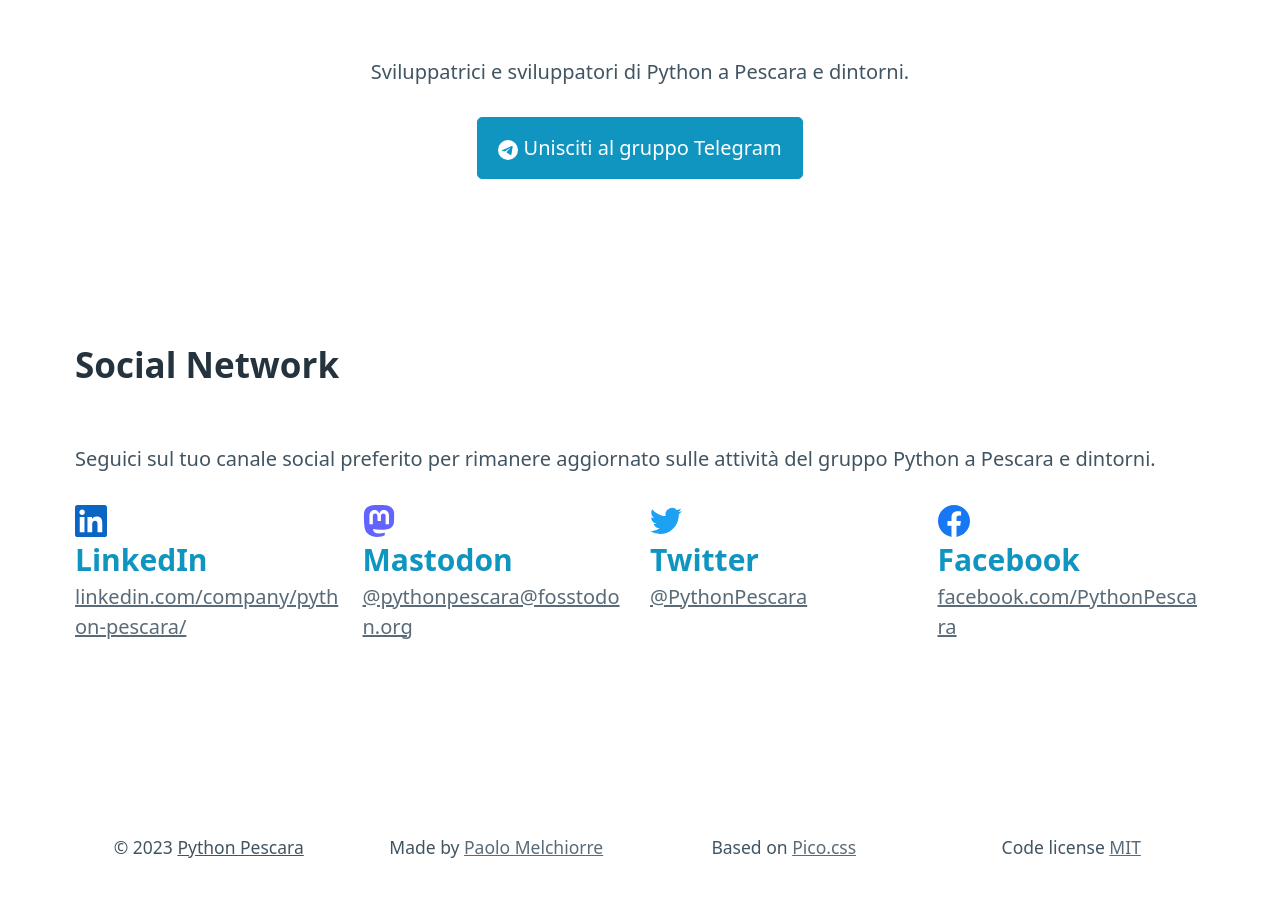
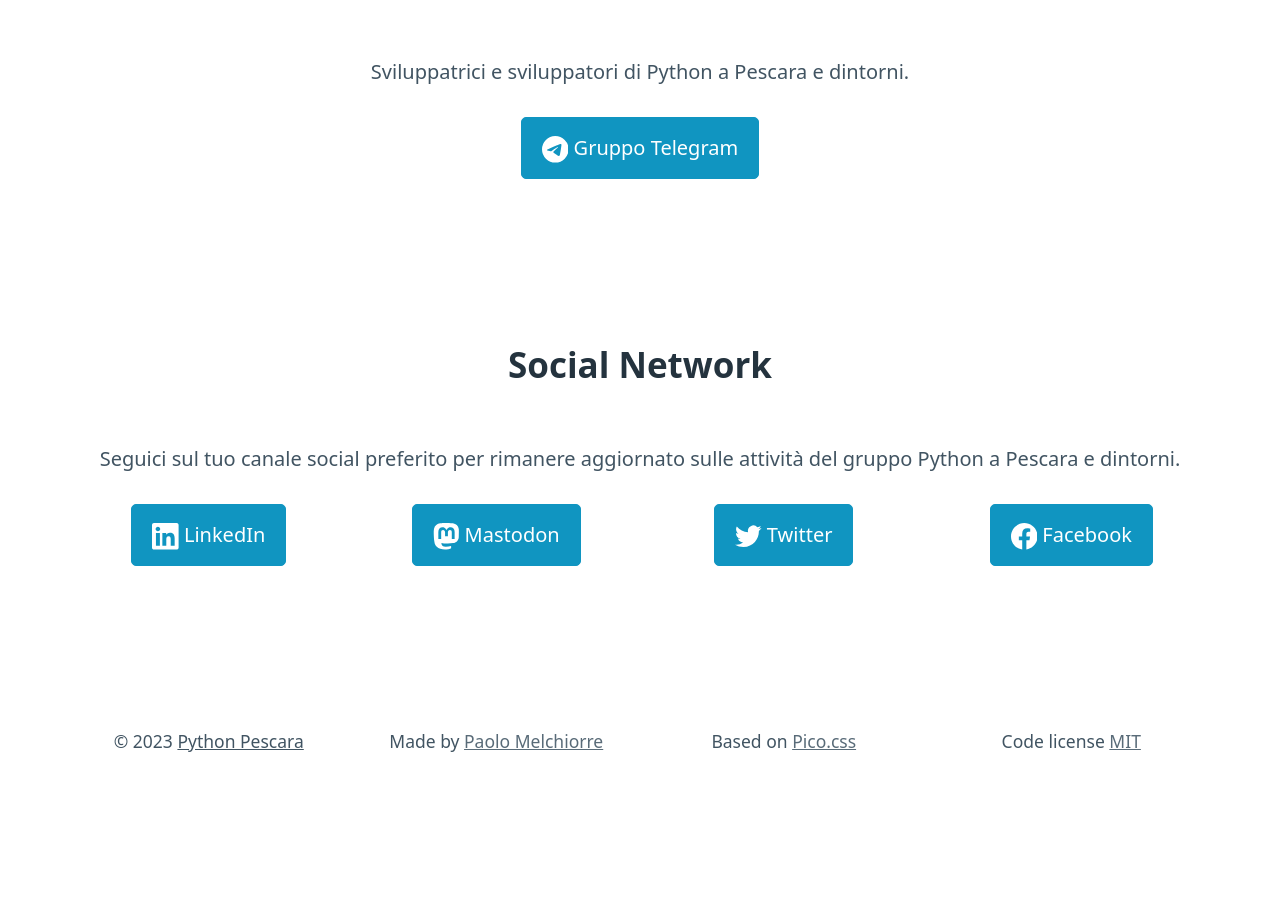
Before and after one commit to PythonPescara/PythonPescara.github.io, a plain HTML site: page index.html in a window 1280 px wide. Shown: the part 495-1392 px from the top of the page. After the commit the page ends 1331 px from the top, so only its background shows below. Drawn offline with nearby package versions, Linux system fonts and the light colour scheme.

Commit message:
Convert social links to button

```diff
--- a/index.html
+++ b/index.html
@@ -35,7 +35,9 @@
   <style>
     @charset "UTF-8";
 
-    header, footer {
+    footer,
+    header,
+    main {
       text-align: center
     }
   </style>
@@ -61,7 +63,7 @@
       <li>
         <a href="https://github.com/PythonPescara/PythonPescara.github.io" class="contrast"
           aria-label="Python Pescara webiste repository"><svg aria-hidden="true" focusable="false" role="img"
-            xmlns="http://www.w3.org/2000/svg" viewbox="0 0 496 512" height="28px">
+            xmlns="http://www.w3.org/2000/svg" viewbox="0 0 496 512" height="1.33em">
             <path fill="currentColor"
               d="M165.9 397.4c0 2-2.3 3.6-5.2 3.6-3.3.3-5.6-1.3-5.6-3.6 0-2 2.3-3.6 5.2-3.6 3-.3 5.6 1.3 5.6 3.6zm-31.1-4.5c-.7 2 1.3 4.3 4.3 4.9 2.6 1 5.6 0 6.2-2s-1.3-4.3-4.3-5.2c-2.6-.7-5.5.3-6.2 2.3zm44.2-1.7c-2.9.7-4.9 2.6-4.6 4.9.3 2 2.9 3.3 5.9 2.6 2.9-.7 4.9-2.6 4.6-4.6-.3-1.9-3-3.2-5.9-2.9zM244.8 8C106.1 8 0 113.3 0 252c0 110.9 69.8 205.8 169.5 239.2 12.8 2.3 17.3-5.6 17.3-12.1 0-6.2-.3-40.4-.3-61.4 0 0-70 15-84.7-29.8 0 0-11.4-29.1-27.8-36.6 0 0-22.9-15.7 1.6-15.4 0 0 24.9 2 38.6 25.8 21.9 38.6 58.6 27.5 72.9 20.9 2.3-16 8.8-27.1 16-33.7-55.9-6.2-112.3-14.3-112.3-110.5 0-27.5 7.6-41.3 23.6-58.9-2.6-6.5-11.1-33.3 2.6-67.9 20.9-6.5 69 27 69 27 20-5.6 41.5-8.5 62.8-8.5s42.8 2.9 62.8 8.5c0 0 48.1-33.6 69-27 13.7 34.7 5.2 61.4 2.6 67.9 16 17.7 25.8 31.5 25.8 58.9 0 96.5-58.9 104.2-114.8 110.5 9.2 7.9 17 22.9 17 46.4 0 33.7-.3 75.4-.3 83.6 0 6.5 4.6 14.4 17.3 12.1C428.2 457.8 496 362.9 496 252 496 113.3 383.5 8 244.8 8zM97.2 352.9c-1.3 1-1 3.3.7 5.2 1.6 1.6 3.9 2.3 5.2 1 1.3-1 1-3.3-.7-5.2-1.6-1.6-3.9-2.3-5.2-1zm-10.8-8.1c-.7 1.3.3 2.9 2.3 3.9 1.6 1 3.6.7 4.3-.7.7-1.3-.3-2.9-2.3-3.9-2-.6-3.6-.3-4.3.7zm32.4 35.6c-1.6 1.3-1 4.3 1.3 6.2 2.3 2.3 5.2 2.6 6.5 1 1.3-1.3.7-4.3-1.3-6.2-2.2-2.3-5.2-2.6-6.5-1zm-11.4-14.7c-1.6 1-1.6 3.6 0 5.9 1.6 2.3 4.3 3.3 5.6 2.3 1.6-1.3 1.6-3.9 0-6.2-1.4-2.3-4-3.3-5.6-2z">
             </path>
@@ -79,12 +81,12 @@
     </svg>
     <h1>Python Pescara 🐬</h1>
     <p>Sviluppatrici e sviluppatori di Python a Pescara e dintorni.</p>
-    <a rel="me" href="https://t.me/pythonpescara" role="button" aria-label="Unisci al gruppo Telegram">
-      <svg aria-hidden="true" focusable="false" role="img" xmlns="http://www.w3.org/2000/svg" height="1em"
+    <a rel="me" href="https://t.me/pythonpescara" role="button" aria-label="Telegram">
+      <svg aria-hidden="true" focusable="false" role="img" xmlns="http://www.w3.org/2000/svg" height="1.33em"
         viewBox="0 0 24 24">
         <path fill="currentColor"
           d="M11.944 0A12 12 0 0 0 0 12a12 12 0 0 0 12 12 12 12 0 0 0 12-12A12 12 0 0 0 12 0a12 12 0 0 0-.056 0zm4.962 7.224c.1-.002.321.023.465.14a.506.506 0 0 1 .171.325c.016.093.036.306.02.472-.18 1.898-.962 6.502-1.36 8.627-.168.9-.499 1.201-.82 1.23-.696.065-1.225-.46-1.9-.902-1.056-.693-1.653-1.124-2.678-1.8-1.185-.78-.417-1.21.258-1.91.177-.184 3.247-2.977 3.307-3.23.007-.032.014-.15-.056-.212s-.174-.041-.249-.024c-.106.024-1.793 1.14-5.061 3.345-.48.33-.913.49-1.302.48-.428-.008-1.252-.241-1.865-.44-.752-.245-1.349-.374-1.297-.789.027-.216.325-.437.893-.663 3.498-1.524 5.83-2.529 6.998-3.014 3.332-1.386 4.025-1.627 4.476-1.635z" />
-      </svg>&nbsp;Unisciti al gruppo Telegram</a>
+      </svg>&nbsp;Gruppo Telegram</a>
   </header>
   <main class="container">
     <h2>Social Network</h2>
@@ -92,64 +94,52 @@
       e dintorni.</p>
     <div class="grid">
       <div>
+        <a rel="me" href="https://www.linkedin.com/company/python-pescara/" role="button" aria-label="LinkedIn">
           <svg aria-hidden="true" focusable="false" role="img" xmlns="http://www.w3.org/2000/svg" viewBox="0 0 24 24"
-          height="32px">
+            height="1.33em">
             <title>LinkedIn</title>
-          <path fill="#0A66C2  "
+            <path
               d="M20.447 20.452h-3.554v-5.569c0-1.328-.027-3.037-1.852-3.037-1.853 0-2.136 1.445-2.136 2.939v5.667H9.351V9h3.414v1.561h.046c.477-.9 1.637-1.85 3.37-1.85 3.601 0 4.267 2.37 4.267 5.455v6.286zM5.337 7.433c-1.144 0-2.063-.926-2.063-2.065 0-1.138.92-2.063 2.063-2.063 1.14 0 2.064.925 2.064 2.063 0 1.139-.925 2.065-2.064 2.065zm1.782 13.019H3.555V9h3.564v11.452zM22.225 0H1.771C.792 0 0 .774 0 1.729v20.542C0 23.227.792 24 1.771 24h20.451C23.2 24 24 23.227 24 22.271V1.729C24 .774 23.2 0 22.222 0h.003z" />
-        </svg>
-        <hgroup>
-          <h3><a rel="me" href="https://www.linkedin.com/company/python-pescara/">LinkedIn</a></h3>
-          <h4><a rel="me" href="https://www.linkedin.com/company/python-pescara/"
-              class="secondary">linkedin.com/company/python-pescara/</a></h4>
-        </hgroup>
+          </svg>&nbsp;LinkedIn</a>
       </div>
       <div>
+        <a rel="me" href="https://fosstodon.org/@pythonpescara" role="button" aria-label="Mastodon">
           <svg aria-hidden="true" focusable="false" role="img" xmlns="http://www.w3.org/2000/svg" viewBox="0 0 24 24"
-          height="32px">
+            height="1.33em">
             <title>Mastodon</title>
-          <path fill="#6364FF"
+            <path
               d="M23.268 5.313c-.35-2.578-2.617-4.61-5.304-5.004C17.51.242 15.792 0 11.813 0h-.03c-3.98 0-4.835.242-5.288.309C3.882.692 1.496 2.518.917 5.127.64 6.412.61 7.837.661 9.143c.074 1.874.088 3.745.26 5.611.118 1.24.325 2.47.62 3.68.55 2.237 2.777 4.098 4.96 4.857 2.336.792 4.849.923 7.256.38.265-.061.527-.132.786-.213.585-.184 1.27-.39 1.774-.753a.057.057 0 0 0 .023-.043v-1.809a.052.052 0 0 0-.02-.041.053.053 0 0 0-.046-.01 20.282 20.282 0 0 1-4.709.545c-2.73 0-3.463-1.284-3.674-1.818a5.593 5.593 0 0 1-.319-1.433.053.053 0 0 1 .066-.054c1.517.363 3.072.546 4.632.546.376 0 .75 0 1.125-.01 1.57-.044 3.224-.124 4.768-.422.038-.008.077-.015.11-.024 2.435-.464 4.753-1.92 4.989-5.604.008-.145.03-1.52.03-1.67.002-.512.167-3.63-.024-5.545zm-3.748 9.195h-2.561V8.29c0-1.309-.55-1.976-1.67-1.976-1.23 0-1.846.79-1.846 2.35v3.403h-2.546V8.663c0-1.56-.617-2.35-1.848-2.35-1.112 0-1.668.668-1.67 1.977v6.218H4.822V8.102c0-1.31.337-2.35 1.011-3.12.696-.77 1.608-1.164 2.74-1.164 1.311 0 2.302.5 2.962 1.498l.638 1.06.638-1.06c.66-.999 1.65-1.498 2.96-1.498 1.13 0 2.043.395 2.74 1.164.675.77 1.012 1.81 1.012 3.12z" />
-        </svg>
-        <hgroup>
-          <h3><a rel="me" href="https://fosstodon.org/@pythonpescara">Mastodon</a></h3>
-          <h4><a rel="me" href="https://fosstodon.org/@pythonpescara" class="secondary">@pythonpescara@fosstodon.org</a>
-          </h4>
-        </hgroup>
+          </svg>&nbsp;Mastodon</a>
       </div>
       <div>
+        <a rel="me" href="https://twitter.com/PythonPescara" role="button" aria-label="Twitter">
           <svg aria-hidden="true" focusable="false" role="img" xmlns="http://www.w3.org/2000/svg" viewBox="0 0 24 24"
-          height="32px">
+            height="1.33em">
             <title>Twitter</title>
-          <path fill="#1DA1F2"
+            <path
               d="M23.953 4.57a10 10 0 01-2.825.775 4.958 4.958 0 002.163-2.723c-.951.555-2.005.959-3.127 1.184a4.92 4.92 0 00-8.384 4.482C7.69 8.095 4.067 6.13 1.64 3.162a4.822 4.822 0 00-.666 2.475c0 1.71.87 3.213 2.188 4.096a4.904 4.904 0 01-2.228-.616v.06a4.923 4.923 0 003.946 4.827 4.996 4.996 0 01-2.212.085 4.936 4.936 0 004.604 3.417 9.867 9.867 0 01-6.102 2.105c-.39 0-.779-.023-1.17-.067a13.995 13.995 0 007.557 2.209c9.053 0 13.998-7.496 13.998-13.985 0-.21 0-.42-.015-.63A9.935 9.935 0 0024 4.59z" />
-        </svg>
-        <hgroup>
-          <h3><a rel="me" href="https://twitter.com/PythonPescara">Twitter</a></h3>
-          <h4><a rel="me" href="https://twitter.com/PythonPescara" class="secondary">@PythonPescara</a></h4>
-        </hgroup>
+          </svg>&nbsp;Twitter</a>
       </div>
       <div>
+        <a rel="me" href="https://www.facebook.com/PythonPescara" role="button" aria-label="Facebook">
           <svg aria-hidden="true" focusable="false" role="img" xmlns="http://www.w3.org/2000/svg" viewBox="0 0 24 24"
-          height="32px">
+            height="1.33em">
             <title>Facebook</title>
-          <path fill="#1877F2"
+            <path
               d="M24 12.073c0-6.627-5.373-12-12-12s-12 5.373-12 12c0 5.99 4.388 10.954 10.125 11.854v-8.385H7.078v-3.47h3.047V9.43c0-3.007 1.792-4.669 4.533-4.669 1.312 0 2.686.235 2.686.235v2.953H15.83c-1.491 0-1.956.925-1.956 1.874v2.25h3.328l-.532 3.47h-2.796v8.385C19.612 23.027 24 18.062 24 12.073z" />
-        </svg>
-        <hgroup>
-          <h3><a rel="me" href="https://www.facebook.com/PythonPescara">Facebook</a></h3>
-          <h4><a rel="me" href="https://www.facebook.com/PythonPescara" class="secondary">facebook.com/PythonPescara</a>
-          </h4>
-        </hgroup>
+          </svg>&nbsp;Facebook</a>
       </div>
     </div>
   </main>
   <footer class="container">
     <div class="grid">
-      <div><small>&copy; 2023 <a href="https://pescara.python.it" aria-current="page" class="secondary">Python&nbsp;Pescara</small></a></div>
-      <div><small>Made&nbsp;by <a href="https://www.paulox.net/" class="secondary">Paolo&nbsp;Melchiorre</a></small></div>
+      <div><small>&copy; 2023 <a href="https://pescara.python.it" aria-current="page"
+            class="secondary">Python&nbsp;Pescara</small></a></div>
+      <div><small>Made&nbsp;by <a href="https://www.paulox.net/" class="secondary">Paolo&nbsp;Melchiorre</a></small>
+      </div>
       <div><small>Based&nbsp;on <a href="https://picocss.com/" class="secondary">Pico.css</a></small></div>
-      <div><small>Code&nbsp;license <a href="https://github.com/PythonPescara/PythonPescara.github.io/blob/main/LICENSE" class="secondary">MIT</a></small></div>
+      <div><small>Code&nbsp;license <a href="https://github.com/PythonPescara/PythonPescara.github.io/blob/main/LICENSE"
+            class="secondary">MIT</a></small></div>
     </div>
   </footer>
 </body>
```
Also changed, not shown: README.md. Lines whose indentation alone changed are shown as unchanged.
